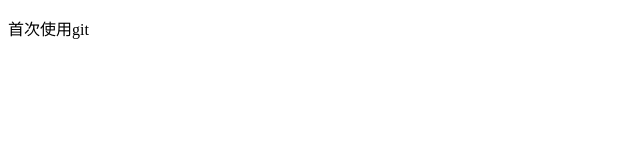
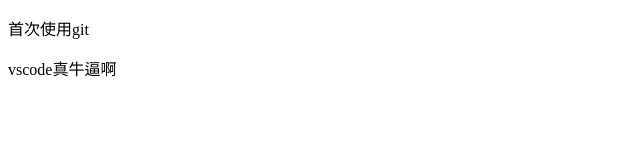
Before and after one commit to vologo/studyGitHub, a plain HTML site: page index.html in a window 1280 px wide. Shown: the whole page, without its empty margins (0-640 px from the left). Drawn offline with Linux system fonts and the light colour scheme.

Commit message:
vscode真牛逼

```diff
--- a/index.html
+++ b/index.html
@@ -7,5 +7,6 @@
 </head>
 <body>
     <p>首次使用git</p>
+    <p>vscode真牛逼啊</p>
 </body>
 </html>
```
